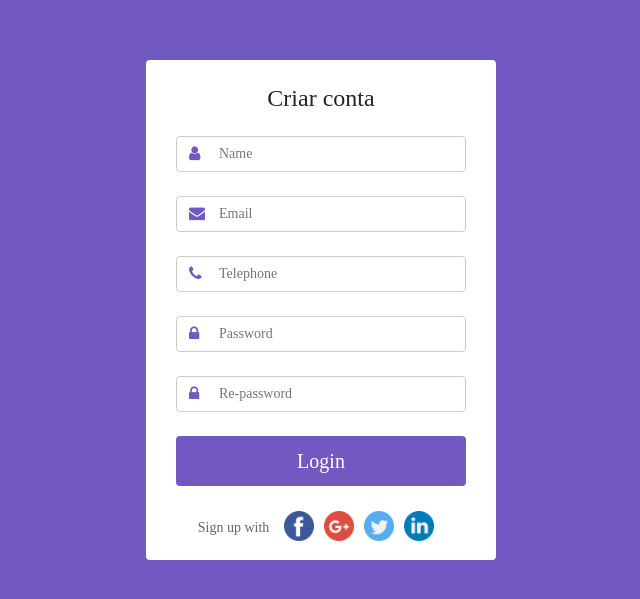
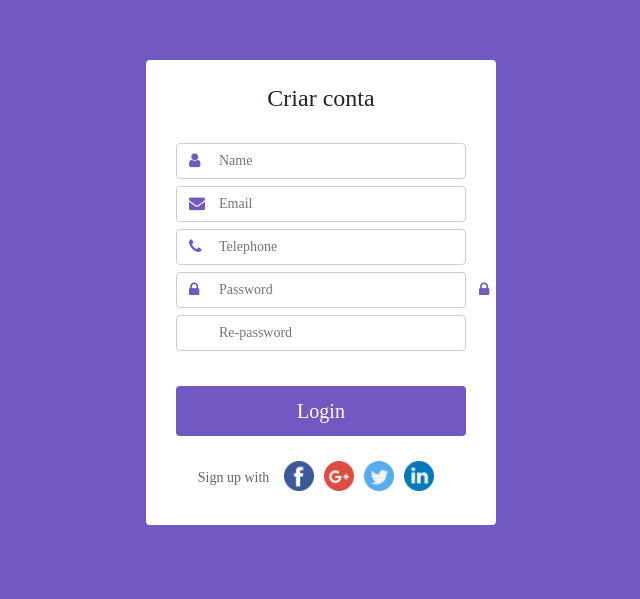
Before and after one commit to intwone/ad-site, a PHP site: page /src/pages/register.php in a window 1280 px wide. Shown: the top 599 px of the page, without its empty margins (319-959 px from the left). Run offline with PHP 8.4, Linux system fonts and the light colour scheme; some web fonts are replaced.

Commit message:
:lipstick: improved the registration page layout

```diff
--- a/src/assets/css/register.css
+++ b/src/assets/css/register.css
@@ -50,7 +50,7 @@ body {
 
 .register-body {
   width: 350px;
-  height: 500px;
+  height: 465px;
   border-radius: 4px;
   margin: 60px auto 0px;
   padding: 20px 30px;
@@ -78,6 +78,7 @@ body {
   border-color: rgb(204, 204, 204);
   padding: 0px 15px 0px 42px;
   outline: none;
+  margin-top: 7px;
 }
 
 .button-submit button {
@@ -87,6 +88,7 @@ body {
   width: 100%;
   height: 50px;
   border-radius: 4px;
+  margin-top: 35px;
   font-family: SourceSansPro-Semibold;
   color: #fff;
   font-size: 20px;
@@ -102,9 +104,9 @@ body {
   font-size: 14px;
 }
 
-.icon:before {
+.icon {
   position: absolute;
-  margin: -45px 0px 0px 13px;
+  margin: -27px 0px 0px 13px;
   color: rgb(113, 89, 193);
 }
 
```
